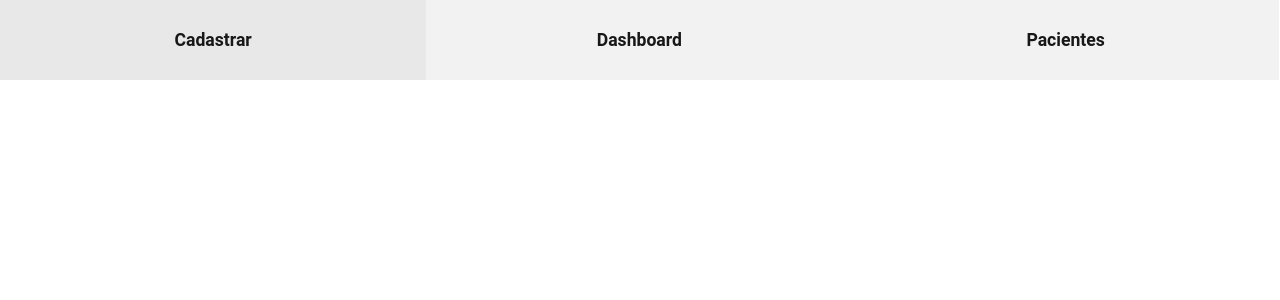
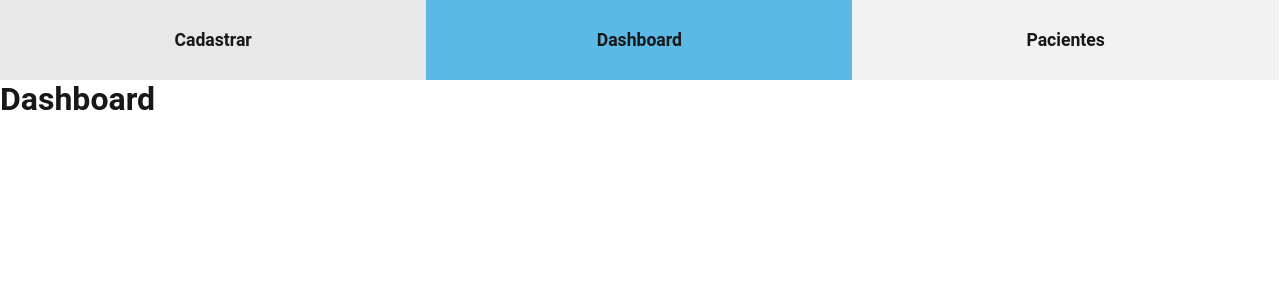
Before and after one commit to BrunoRisso58/PhysioManagement, a Vue app: page / in a window 1280 px wide. Before the commit this address led to /dashboard. Shown: the top 300 px of the page. Built offline with nearby package versions, Linux system fonts and the light colour scheme.

Commit message:
Tornando a NavBar dinâmica

```diff
--- a/package.json
+++ b/package.json
@@ -10,6 +10,7 @@
   "dependencies": {
     "core-js": "^3.8.3",
     "json-server": "^0.17.0",
+    "mitt": "^3.0.0",
     "vue": "^3.2.13",
     "vue-router": "^4.1.5"
   },
--- a/src/App.vue
+++ b/src/App.vue
@@ -1,14 +1,36 @@
 <template>
   <NavBar />
-  <router-view />
+  <router-view :key="this.$route.path" /> <!-- this key attribute forces a replacement of the router-view component every time a navigation event occurs -->
 </template>
 
 <script>
 import NavBar from './components/NavBar.vue';
 
 export default {
+  data() {
+    return {
+      navContainer: null,
+    }
+  },
   components: {
     NavBar
+  },
+  methods: {
+    highlightNavContainer() {
+      let navItems = document.querySelectorAll(".nav-item");
+
+      navItems.forEach(function(item) {
+        if (item.parentNode.classList.value.includes("highlighted")) {
+          item.parentNode.classList.remove("highlighted")
+        }
+      })
+
+      this.navContainer = document.querySelector(".router-link-active").parentNode;
+      this.navContainer.classList.add("highlighted")
+    }
+  },
+  updated() {
+    this.highlightNavContainer();
   }
 }
 </script>
--- a/src/components/NavBar.vue
+++ b/src/components/NavBar.vue
@@ -1,39 +1,21 @@
 <template>
     <nav class="nav-container">
-        <!-- <ul> -->
-            <div class="item-container">
-                <router-link class="nav-item" id="register" to="/cadastro">Cadastrar</router-link>
-            </div>
-            <div class="item-container">
-                <router-link class="nav-item" id="dashboard" to="/">Dashboard</router-link>
-            </div>
-            <div class="item-container">
-                <router-link class="nav-item" id="patients" to="/pacientes">Pacientes</router-link>
-            </div>
-        <!-- </ul> -->
+        <div class="item-container" id="register">
+            <router-link class="nav-item" to="/cadastrar">Cadastrar</router-link>
+        </div>
+        <div class="item-container" id="dashboard">
+            <router-link class="nav-item" to="/">Dashboard</router-link>
+        </div>
+        <div class="item-container" id="patients">
+            <router-link class="nav-item" to="/pacientes">Pacientes</router-link>
+        </div>
     </nav>
 </template>
 
 <script>
+
 export default {
-    name: "NavBar",
-    data() {
-        return {
-            url: window.location.href
-        }
-    },
-    mounted() {
-        setTimeout(() => {
-            this.highlightNavItem();
-        }, 500)
-    },
-    methods: {
-        highlightNavItem() {
-            if (this.url.includes("/dashboard")) {
-                let itemContainer = document.querySelector("#dashboard");
-            }
-        }
-    }
+    name: "NavBar"
 }
 </script>
 
@@ -63,6 +45,7 @@ export default {
 
     .highlighted {
         background-color: #5CB8E4;
+        transition: .2s
     }
 
     .highlighted:hover {
--- /dev/null
+++ b/src/components/PageTitle.vue
@@ -0,0 +1,12 @@
+<template>
+    <h1 id="page-title">{{ title }}</h1>
+</template>
+
+<script>
+export default {
+    name: "PageTitle",
+    props: {
+        title: String
+    },
+}
+</script>
--- a/src/main.js
+++ b/src/main.js
@@ -1,5 +1,8 @@
 import { createApp } from 'vue'
 import App from './App.vue'
 import router from './router'
-
-createApp(App).use(router).mount('#app')
+import mitt from 'mitt';
+const emitter = mitt();
+const app = createApp(App)
+app.config.globalProperties.emitter = emitter;
+app.use(router).mount('#app')
--- a/src/router/index.js
+++ b/src/router/index.js
@@ -7,12 +7,13 @@ import PerfilView from '../views/PerfilView.vue'
 const routes = [
   {
     path: '/',
-    redirect: 'dashboard',
+    // corrigir o redirecionamento
+    // redirect: 'dashboard',
     name: 'Dashboard',
     component: DashboardView
   },
   {
-    path: '/cadastro',
+    path: '/cadastrar',
     name: 'Cadastro',
     component: CadastroView
   },
--- a/src/views/CadastroView.vue
+++ b/src/views/CadastroView.vue
@@ -1,9 +1,14 @@
 <template>
-    <h1>Cadastro</h1>
+    <PageTitle title="Cadastrar" />
 </template>
 
 <script>
+import PageTitle from "../components/PageTitle.vue"
+
 export default {
-    name: "CadastroView"
+    name: "RegisterView",
+    components: {
+        PageTitle
+    },
 }
 </script>
--- a/src/views/DashboardView.vue
+++ b/src/views/DashboardView.vue
@@ -1,9 +1,14 @@
 <template>
-    <h1>Dashboard</h1>
+    <PageTitle title="Dashboard" />
 </template>
 
 <script>
+import PageTitle from "../components/PageTitle.vue"
+
 export default {
-    name: "DashboardView"
+    name: "DashboardView",
+    components: {
+        PageTitle
+    }
 }
 </script>
--- a/src/views/PacientesView.vue
+++ b/src/views/PacientesView.vue
@@ -1,9 +1,14 @@
 <template>
-    <h1>Meus Pacientes</h1>
+    <PageTitle title="Pacientes" />
 </template>
 
 <script>
+import PageTitle from "../components/PageTitle.vue"
+
 export default {
-    name: "PacientesView"
+    name: "PacientesView",
+    components: {
+        PageTitle
+    }
 }
 </script>
```
Also changed, not shown: 1 other file (tests, documents, lock files or other folders).
